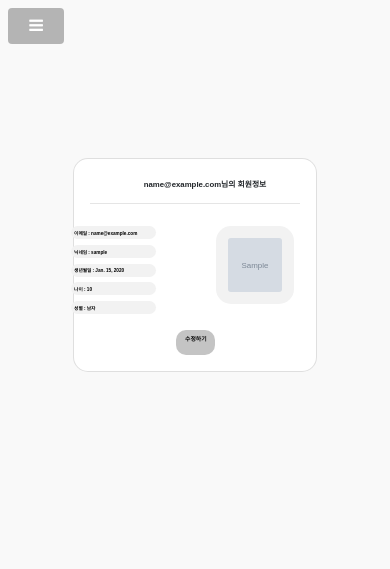
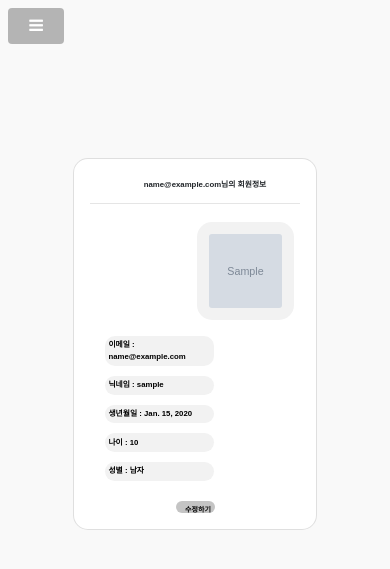
Before and after one commit to Team-ESC/Footprint-Web, a Django app: page /myinfo/ in a window 390 px wide. Shown: the top 569 px of the page. Run offline with Django 3.2, Linux system fonts and the light colour scheme; a user stored in the database is signed in; tables that the repository leaves empty hold one stand-in row (values such as "Sample post"); grey boxes marked "Sample" are stand-in pictures; parts of the project's set-up code (start-up, migrations or seed data) failed here and were passed over; some libraries are stand-ins or nearby versions; some web fonts are replaced.

Commit message:
[yewon] User 페이지 통일성있게 수정했습니다.

```diff
--- a/Project_Footprint/website/templates/myinfo.html
+++ b/Project_Footprint/website/templates/myinfo.html
@@ -39,11 +39,12 @@
     }
 
     .user-info {
-        width: 22vw;
-        height: 3.3vw;
-        margin-bottom: 1.5vw;
+        width: 20vw;
+        height: 1%;
+        margin-left: 15px;
+        margin-bottom: 10px;
         padding: 0.8vw;
-        font-size: 1.2vw;
+        font-size: 1.3vw;
         font-weight: bold;
         text-align: left;
         border-style: none;
@@ -54,8 +55,8 @@
 
     .user-img {
         padding: 12px;
-        width: 20vw;
-        height: 20vw;
+        width: 22vw;
+        height: 22vw;
         border-style: none;
         border-radius: 15px;
         background-color: #f2f2f2;
@@ -96,22 +97,27 @@
     @media screen and (max-width: 960px) {
         .right {
             float: right;
-            padding: 10 0 10 30;
+            padding: 1.5vw;
+
         }
 
         .left {
             float: left;
-            padding: 10 30 10 0;
 
         }
         .user-info {
-            width: 22vw;
-            font-size: 1.2vw;
+            width: 28vw;
+            font-size: 2vw;
             padding: 0.9vw;
-            margin-left:-25px;
         }
+        .user-img{
+            width: 25vw;
+            height: 25vw;
+        }
+
         .update-btn{
-            height: 3vh;
+            height: 3.2vw;
+            font-size:1.8vw;
 
         }
     }
```
Also changed, not shown: Project_Footprint/website/templates/user_info_update.html (+15 -9 lines).
